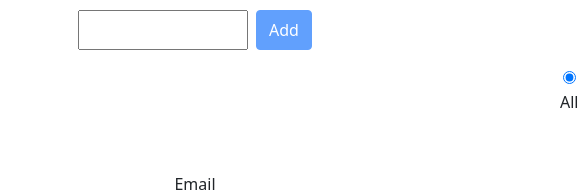
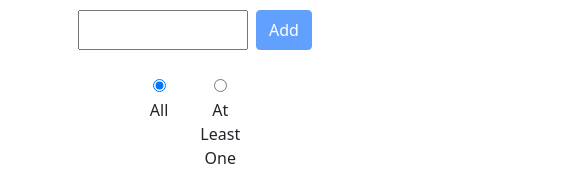
Before and after one commit to ProfessorArazi/filter-cv-client, a React (Create React App) app: page / in a window 390 px wide. Shown: the part 339-533 px from the top of the page, 585 px wide, since content can reach past the window. Built offline with nearby package versions, Linux system fonts and the light colour scheme.

Commit message:
fixed media

```diff
--- a/src/Components/FileUploader/FileUploader.css
+++ b/src/Components/FileUploader/FileUploader.css
@@ -101,3 +101,17 @@
 .loading {
   margin-left: 620px;
 }
+
+@media (max-width: 768px) {
+  .radio,
+  .loading {
+    text-align: center;
+    justify-content: center;
+    margin: 1.5rem 10rem;
+  }
+}
+
+.keys {
+  margin: 1.5rem auto;
+  padding: 0;
+}
```
